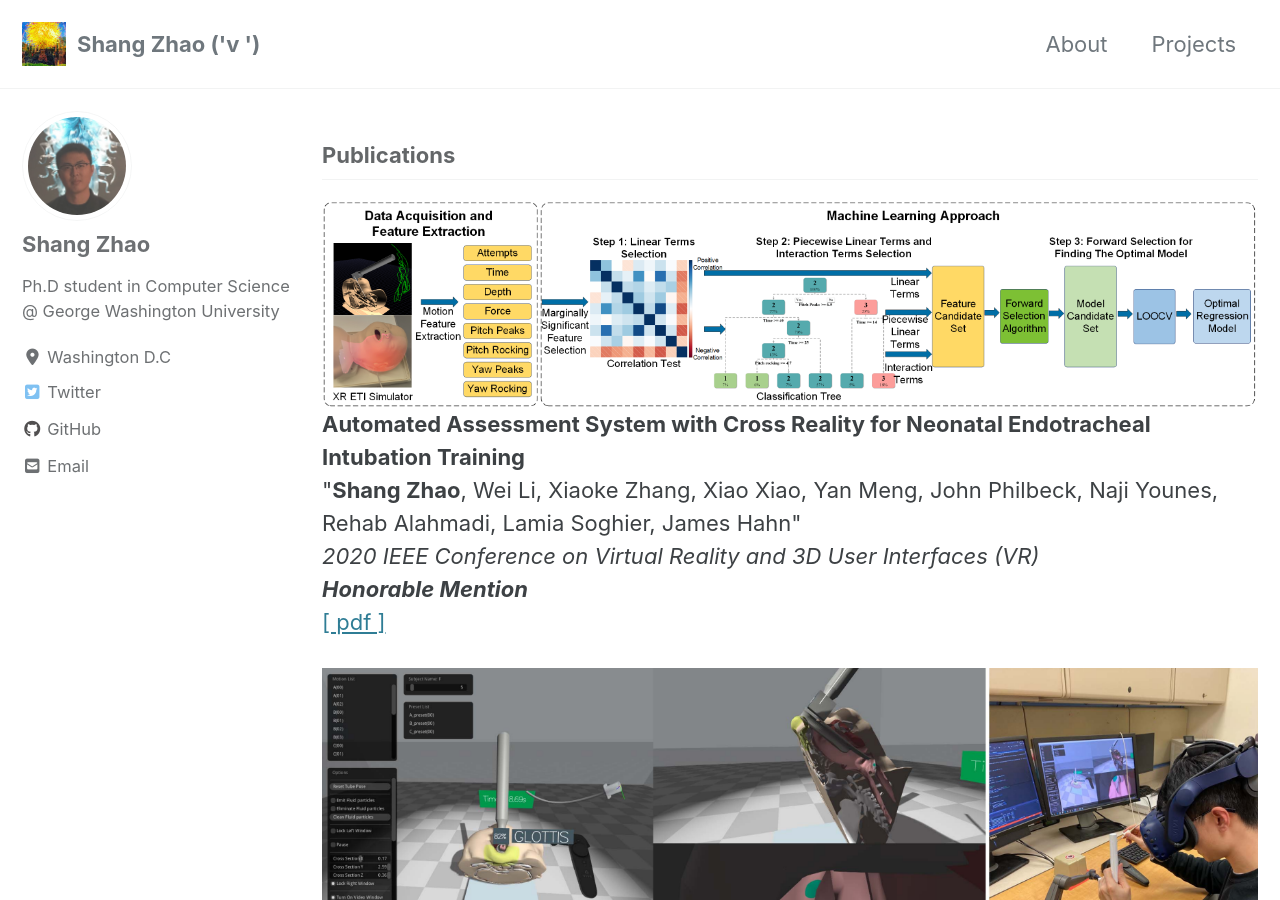
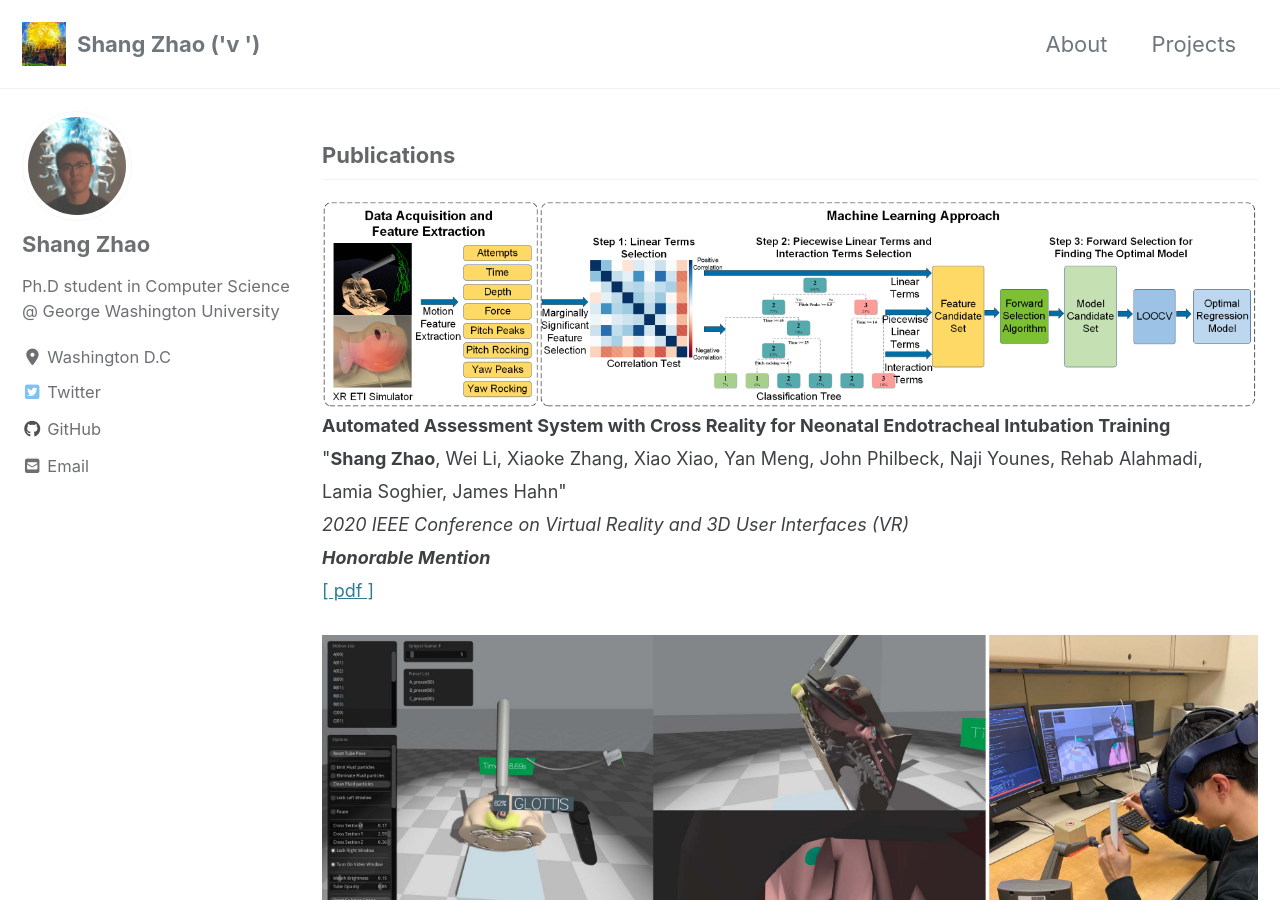
Before and after one commit to Edwinzero/edwinzero.github.io, a Jekyll site: the page built from index.html, in a window 1280 px wide and 900 px high. Built offline with Jekyll 4.4.1, drawn with Linux system fonts in a browser that asks for light colours; cached includes are drawn as plain includes; nearby versions of some CDN libraries; the list of posts is cut into pages by our own code.

Commit message:
Update home.html

```diff
--- a/_layouts/home.html
+++ b/_layouts/home.html
@@ -12,7 +12,7 @@ layout: archive
   {% assign posts = site.posts %}
 {% endif %}
 
-<p>
+<p><font size="4">
   <a href="https://icg.gwu.edu/sites/g/files/zaxdzs1481/f/downloads/Shang_IEEEVR2020.pdf">
     <img src = "../assets/publication_imgs/vr20_poster_pipeline.png" alt>
   </a>
@@ -31,9 +31,9 @@ layout: archive
       [ pdf ]
     </a>
   </span>
-</p>
+</font></p>
 
-<p>
+<p><font size="4">
   <a href="https://icg.gwu.edu/sites/g/files/zaxdzs1481/f/downloads/Xiao_IEEEVR2020.pdf">
     <img src = "../assets/publication_imgs/vr_intubation.png" alt>
   </a>
@@ -52,9 +52,9 @@ layout: archive
       [ pdf ]
     </a>
   </span>
-</p>
+</font></p>
 
-<p>
+<p><font size="4">
   <a href="http://openaccess.thecvf.com/content_WACV_2020/papers/Li_Robust_Template-Based_Non-Rigid_Motion_Tracking_Using_Local_Coordinate_Regularization_WACV_2020_paper.pdf">
     <img src = "../assets/publication_imgs/non_rigid_template_local_coord.png" alt>
   </a>
@@ -71,9 +71,9 @@ layout: archive
       [ pdf ]
     </a>
   </span>
-</p>
+</font></p>
 
-<p>
+<p><font size="4">
   <a href="https://icg.gwu.edu/sites/g/files/zaxdzs1481/f/watermarked_1807.pdf">
     <img src = "../assets/publication_imgs/accurate_body_fat_recon.png" alt>
   </a>
@@ -90,7 +90,7 @@ layout: archive
       [ pdf ]
     </a>
   </span>
-</p>
+</font></p>
 
 <!--
 {% for post in posts %}
```
